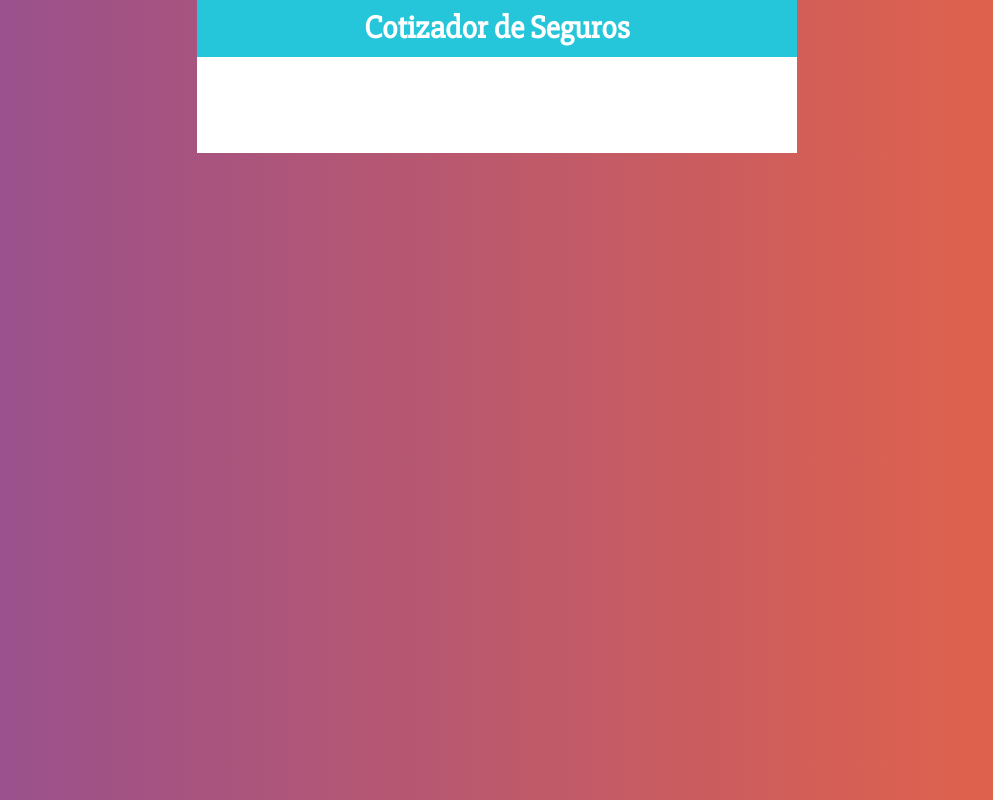
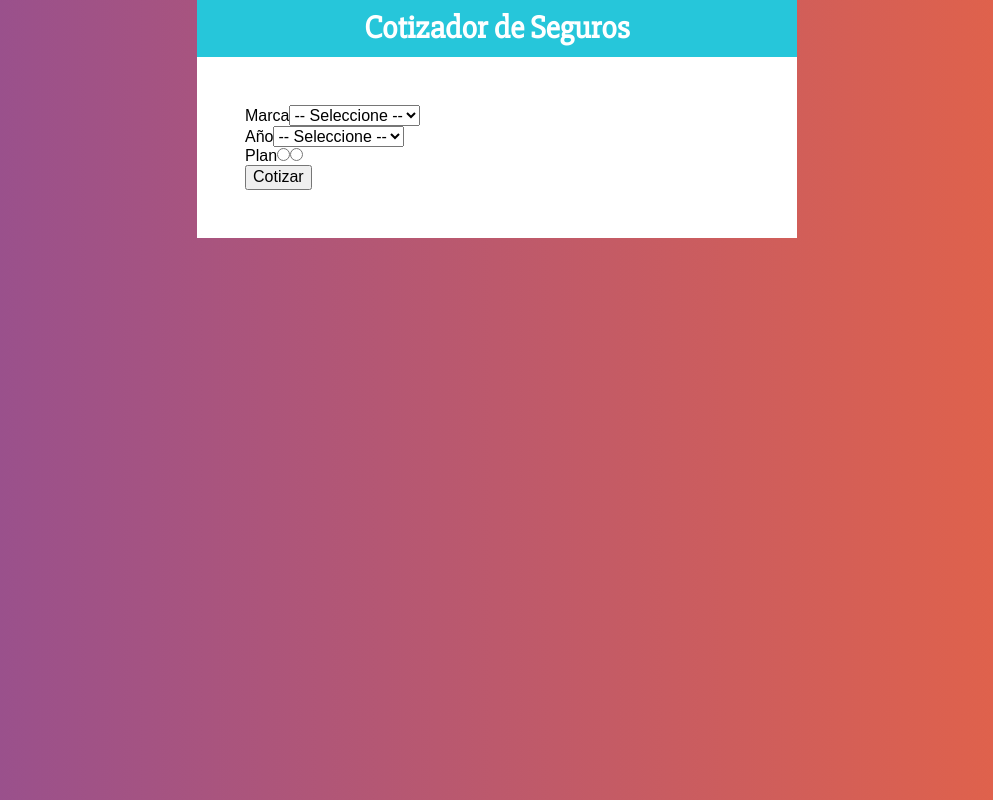
Before and after one commit to santiago-rodrig/insurance_quoter, a React (Create React App) app: page / in a window 1280 px wide. Shown: the whole page, without its empty margins (143-1136 px from the left). Built offline with nearby package versions, Linux system fonts and the light colour scheme.

Commit message:
feature: Form component

```diff
--- a/src/App.js
+++ b/src/App.js
@@ -1,5 +1,6 @@
 import React from 'react';
 import Header from './components/Header';
+import Form from './components/Form';
 import styled from '@emotion/styled';
 
 const Container = styled.div`
@@ -17,6 +18,7 @@
     <Container>
       <Header title="Cotizador de Seguros" />
       <FormContainer>
+        <Form />
       </FormContainer>
     </Container>
   );
--- /dev/null
+++ b/src/components/Form.js
@@ -0,0 +1,41 @@
+import React from 'react';
+
+const Form = () => {
+  return (
+    <form>
+      <div>
+        <label>Marca</label>
+        <select>
+          <option value="">-- Seleccione --</option>
+          <option value="american">Americano</option>
+          <option value="european">Europeo</option>
+          <option value="asian">Asiático</option>
+        </select>
+      </div>
+      <div>
+        <label>Año</label>
+        <select>
+          <option value="">-- Seleccione --</option>
+          <option value="2021">2021</option>
+          <option value="2020">2020</option>
+          <option value="2019">2019</option>
+          <option value="2018">2018</option>
+          <option value="2017">2017</option>
+          <option value="2016">2016</option>
+          <option value="2015">2015</option>
+          <option value="2014">2014</option>
+          <option value="2013">2013</option>
+          <option value="2012">2012</option>
+        </select>
+      </div>
+      <div>
+        <label>Plan</label>
+        <input type="radio" name="plan" value="basic" />
+        <input type="radio" name="plan" value="full" />
+      </div>
+      <button>Cotizar</button>
+    </form>
+  );
+}
+
+export default Form;
```
